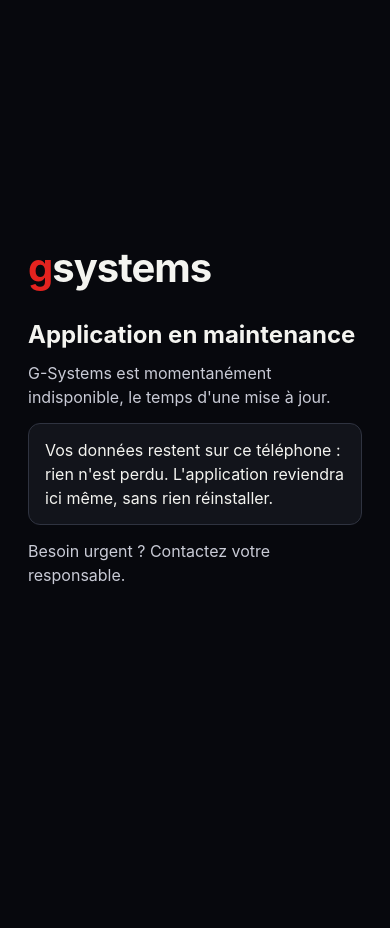
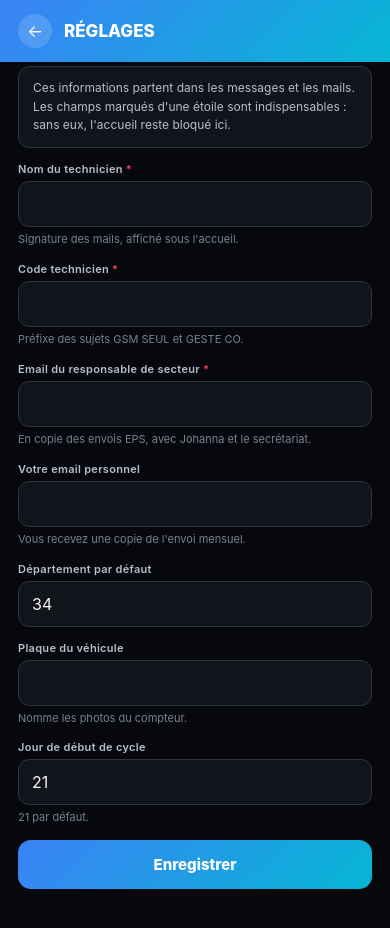
Before and after one commit to morpheus45/gsystem, a plain HTML site: page docs/app/index.html in a window 390 px wide. Before the commit the page ends 844 px from the top, so only its background shows below. Drawn offline with Linux system fonts and the light colour scheme.

Commit message:
site : fin de la maintenance de l'appli iPhone (la fiche diagnostic reste débranchée)

```diff
--- a/docs/app/index.html
+++ b/docs/app/index.html
@@ -1,11 +1,14 @@
 <!doctype html>
-<!-- © 2026 Cédric LAGO-GOMEZ — Tous droits réservés. Reproduction, copie, adaptation ou décompilation, même partielles, interdites sans autorisation écrite de l'auteur (CPI L.122-4, L.122-6, L.335-2 ; voir LICENSE). -->
 <html lang="fr">
 <head>
 <meta charset="utf-8" />
-<meta name="viewport" content="width=device-width,initial-scale=1,viewport-fit=cover" />
-<title>G-Systems — maintenance</title>
+<meta name="viewport" content="width=device-width,initial-scale=1,viewport-fit=cover,maximum-scale=1" />
+<title>G-Systems</title>
+<meta name="copyright" content="Copyright (c) 2026 Cédric LAGO-GOMEZ — Tous droits réservés" />
+<meta name="tdm-reservation" content="1" />
 <meta name="robots" content="noindex, nofollow, noarchive" />
+<meta name="noai" content="true" />
+
 <link rel="manifest" href="manifest.webmanifest" />
 <meta name="apple-mobile-web-app-capable" content="yes" />
 <meta name="apple-mobile-web-app-status-bar-style" content="black-translucent" />
@@ -13,30 +16,11 @@
 <meta name="theme-color" content="#07080D" />
 <link rel="apple-touch-icon" href="icone-180.png" />
 <link rel="icon" href="icone-180.png" />
-<style>
-  html, body { margin: 0; min-height: 100%; background: #07080D; color: #F4F4F0;
-    font-family: -apple-system, "Segoe UI", Roboto, Arial, sans-serif; }
-  main { min-height: 100vh; min-height: 100dvh; box-sizing: border-box; max-width: 480px; margin: 0 auto;
-    display: flex; flex-direction: column; justify-content: center;
-    padding: 32px 28px calc(32px + env(safe-area-inset-bottom)); }
-  .marque { font-size: 40px; font-weight: 700; letter-spacing: -1px; margin: 0 0 28px; }
-  .marque b { color: #E5231F; }
-  h1 { font-size: 24px; margin: 0 0 12px; }
-  p { font-size: 16px; line-height: 1.5; color: #C9CBD6; margin: 0 0 14px; }
-  .rassure { background: #12141B; border: 1px solid #2F3340; border-radius: 12px; padding: 14px 16px; color: #F4F4F0; }
-</style>
-<meta name="copyright" content="Copyright (c) 2026 Cédric LAGO-GOMEZ — Tous droits réservés" />
+
+<link rel="stylesheet" href="theme.css" />
 </head>
 <body>
-<!-- MAINTENANCE : page d'entrée remplacée ; le code de l'app, le service worker
-     et les données du téléphone (localStorage, IndexedDB) ne sont pas touchés.
-     Pour rétablir : annuler ce commit (git revert). -->
-<main role="status">
-  <div class="marque" aria-label="G-Systems"><b>g</b>systems</div>
-  <h1>Application en maintenance</h1>
-  <p>G-Systems est momentanément indisponible, le temps d'une mise à jour.</p>
-  <p class="rassure">Vos données restent sur ce téléphone : rien n'est perdu. L'application reviendra ici même, sans rien réinstaller.</p>
-  <p>Besoin urgent ? Contactez votre responsable.</p>
-</main>
+<div id="app"></div>
+<script type="module" src="app.js"></script>
 </body>
 </html>
```
